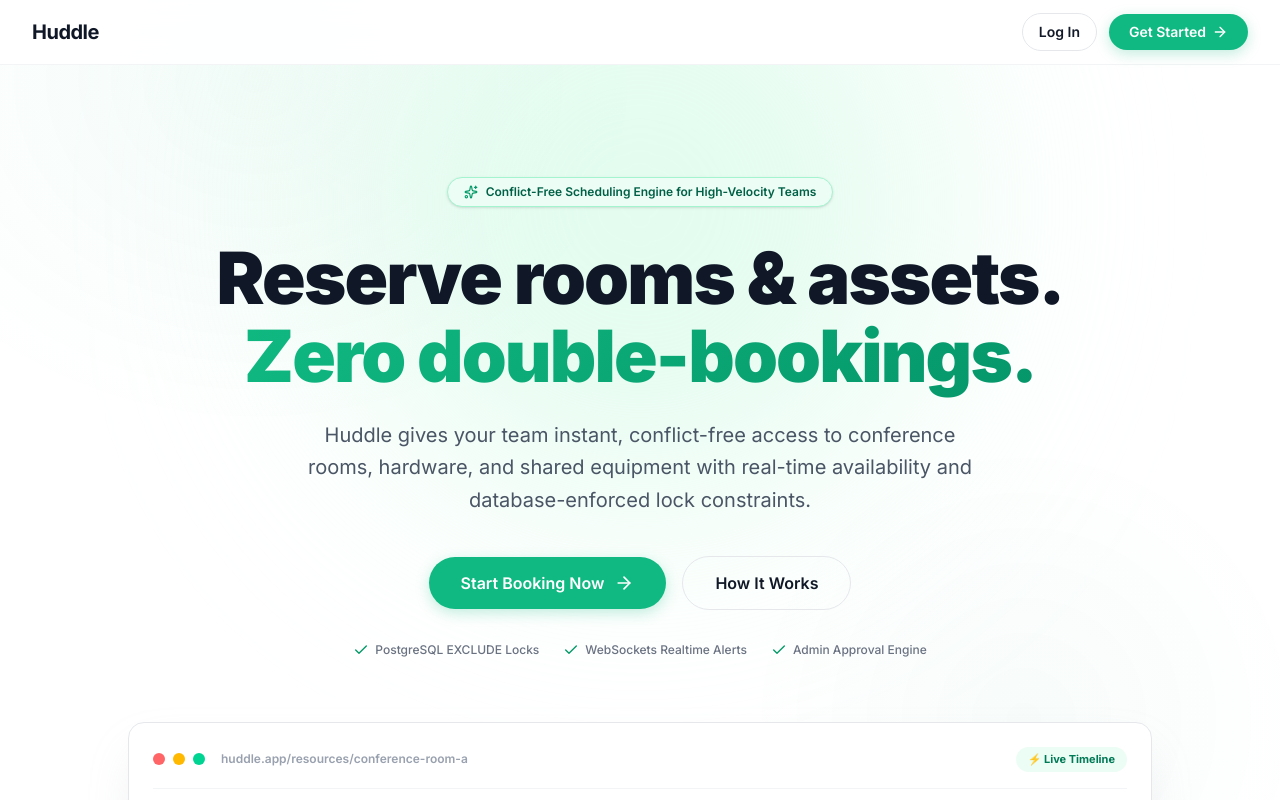
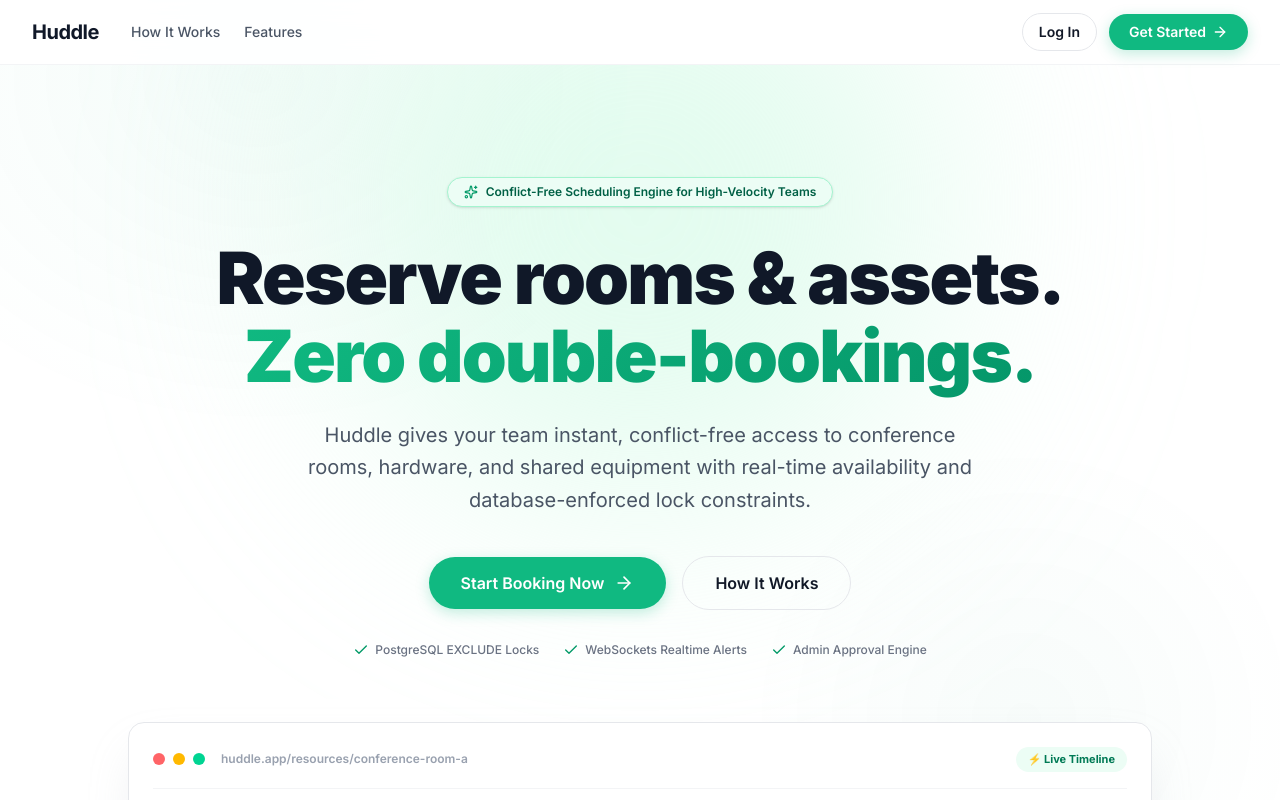
Before and after one commit to Harsh-Vashishtha-G/Huddle, a Next.js app: page / in a window 1280 px wide. Shown: the top 800 px of the page. Built offline with nearby package versions, Linux system fonts and the light colour scheme; no server answers.

Commit message:
feat: add section navigation links to landing page header

```diff
--- a/src/app/page.tsx
+++ b/src/app/page.tsx
@@ -21,8 +21,12 @@
         <header className="sticky top-0 z-50 border-b border-gray-100 bg-white/90 backdrop-blur-md">
           <div className="mx-auto max-w-7xl px-4 sm:px-6 lg:px-8">
             <div className="flex h-16 items-center justify-between">
-              <div className="flex items-center gap-2.5">
+              <div className="flex items-center gap-8">
                 <span className="text-xl font-bold tracking-tight text-gray-900">Huddle</span>
+                <nav className="hidden md:flex items-center gap-6 text-sm font-medium text-gray-600">
+                  <a href="#how-it-works" className="transition hover:text-emerald-600">How It Works</a>
+                  <a href="#features" className="transition hover:text-emerald-600">Features</a>
+                </nav>
               </div>
               <div className="flex items-center gap-3">
                 <Link
```
